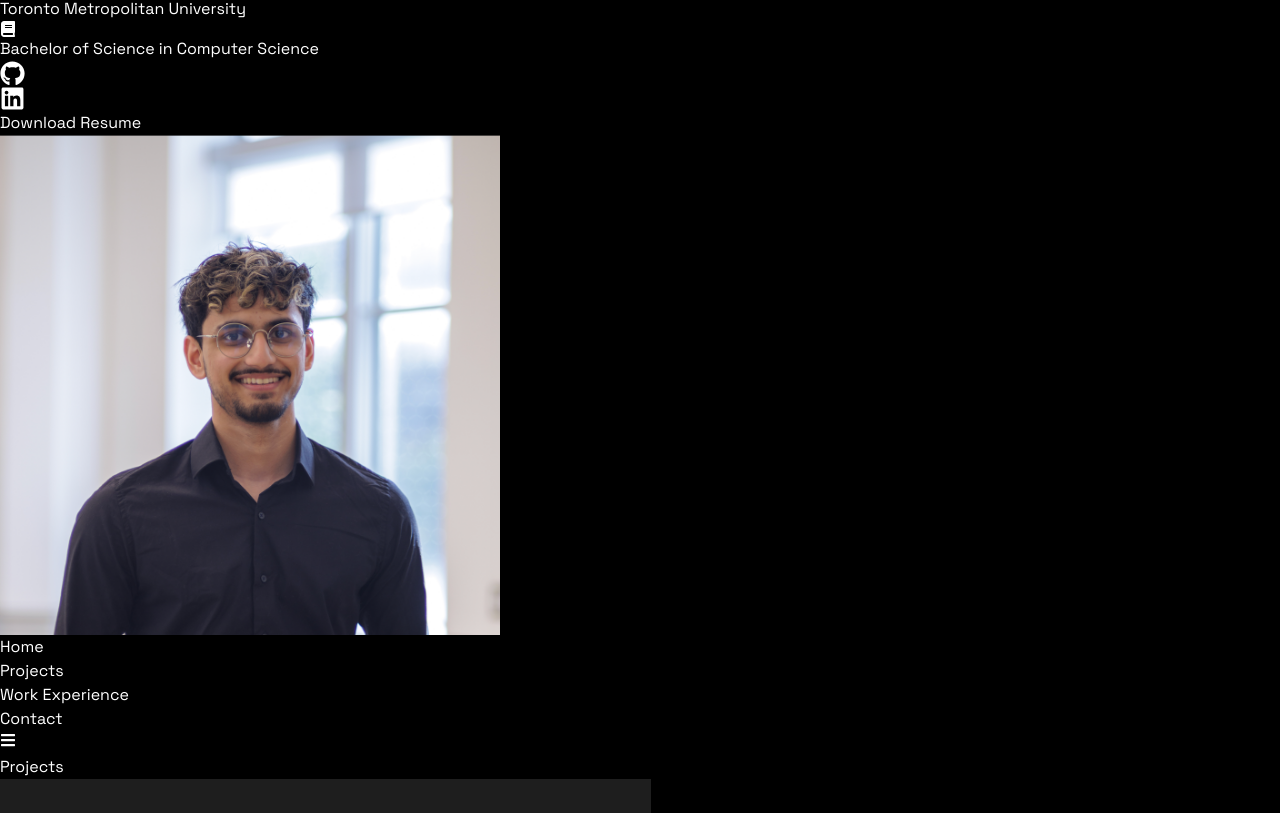
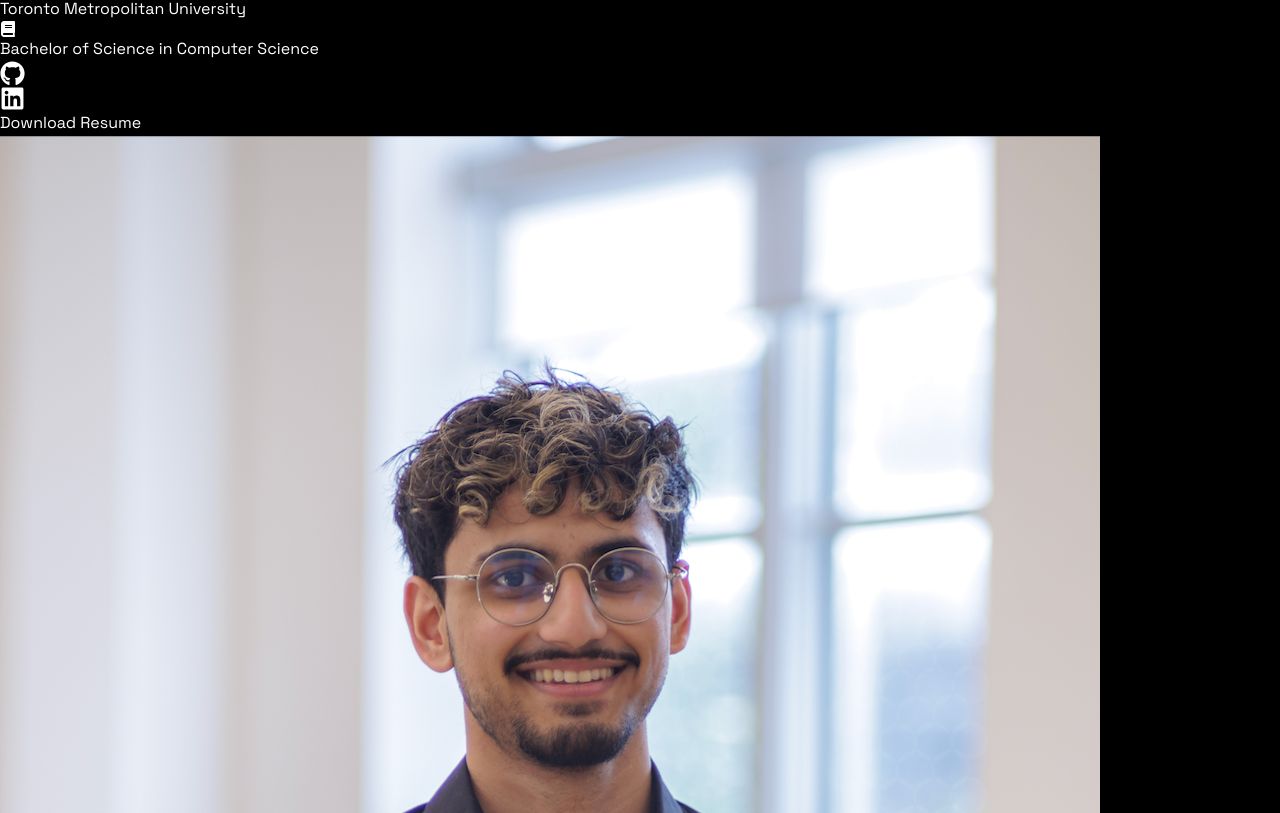
Before and after one commit to tahayarkhan/portfolio, a React (Vite) app: page / in a window 1280 px wide. Shown: the part 907-1720 px from the top of the page. Built offline with nearby package versions, Linux system fonts and the light colour scheme.

Commit message:
fixed resume and hero section

```diff
--- a/src/components/Hero.jsx
+++ b/src/components/Hero.jsx
@@ -61,7 +61,7 @@ const Hero = () => {
                         href={link.href}
                         target="_blank"
                         rel='noopener noreferrer'
-                        className="text-3xl text-white"
+                        className="text-2xl text-white"
                     >
                         {link.icon}
                     </motion.a>
@@ -80,24 +80,22 @@ const Hero = () => {
                     }}
                     href="/Taha_resume.pdf"
                     download
-                    className="flex items-center gap-2 rounded-full bg-[#646cff]/80 px-6 py-3 text-sm font-semibold text-white"
+                    className="flex items-center gap-2 rounded-full bg-[#646cff]/80 px-4 py-2 text-sm font-semibold text-white"
                 >
                     Download Resume
                 </motion.a>
             </div>
         </motion.div>
 
-        <motion.div initial={{ opacity: 0, scale: 0.8 }} animate={{ opacity: 1, scale: 1}} transition={{ duration: 1 }} className="w-full md:w-1/2 lg:p-8 order-1 md:order-1">
+        <motion.div initial={{ opacity: 0, scale: 0.8 }} animate={{ opacity: 1, scale: 1 }} transition={{ duration: 1 }} className="w-full md:w-1/2 lg:p-8 order-1 md:order-1">
             <div className="flex justify-center">
                 <motion.img
-                    initial={{ opacity: 0}}
-                    animate={{ opacity: 1}}
+                    initial={{ opacity: 0 }}
+                    animate={{ opacity: 1 }}
                     transition={{ duration: 1 }}
                     src={pfp}
-                    width={500}
-                    height={500}
                     alt="Taha Yar Khan"
-                    className="rounded-full w-full h-full object-cover"
+                    className="rounded-full w-[350px] h-[350px] object-cover sm:w-[400px] sm:h-[400px] md:w-[500px] md:h-[500px] lg:w-full"
                 />
             </div>
         </motion.div>
```
Also changed, not shown: 1 other file (tests, documents, lock files or other folders).
